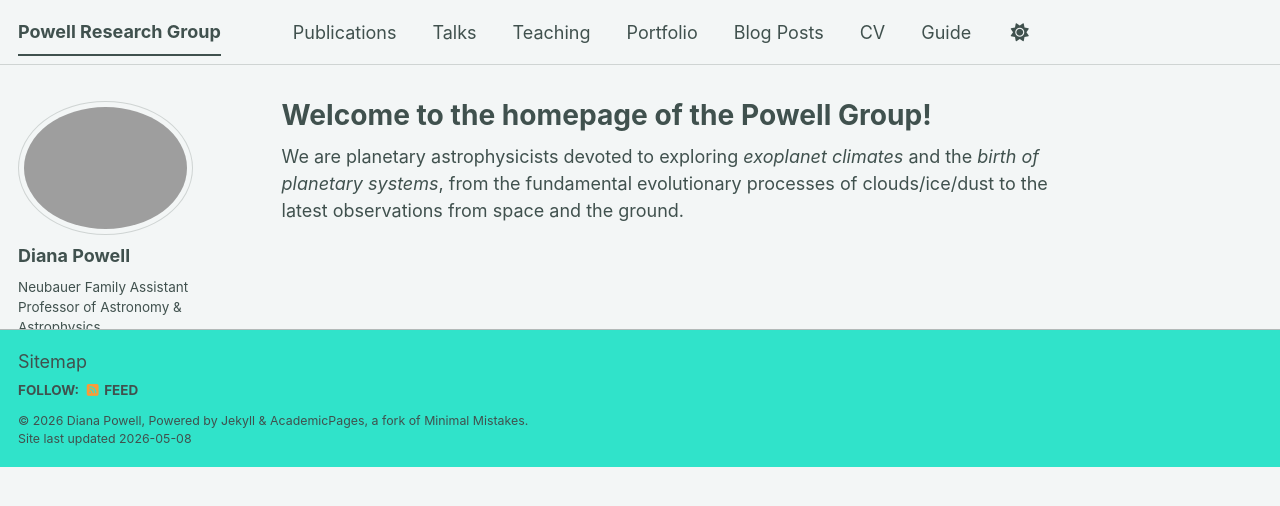
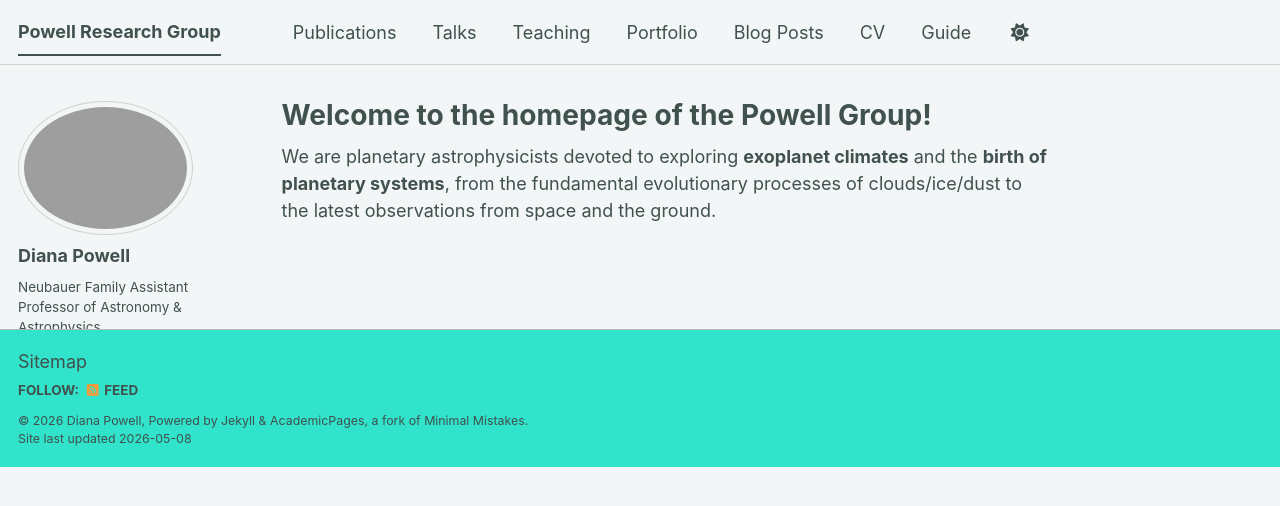
Before and after one commit to dpowplanet/dpowplanet.github.io, a Jekyll site: the page built from _pages/about.md, in a window 1280 px wide. Shown: the top 506 px of the page. Built offline with Jekyll 4.4.1, drawn with Linux system fonts in a browser that asks for light colours; some web fonts are replaced; a script bundle is joined from its source files by our own code; library files that are not in the unit come from our copies.

```diff
--- a/_pages/about.md
+++ b/_pages/about.md
@@ -7,4 +7,4 @@ redirect_from:
   - /about.html
 ---
 
-We are planetary astrophysicists devoted to exploring *exoplanet climates* and the *birth of planetary systems*, from the fundamental evolutionary processes of clouds/ice/dust to the latest observations from space and the ground.
+We are planetary astrophysicists devoted to exploring **exoplanet climates** and the **birth of planetary systems**, from the fundamental evolutionary processes of clouds/ice/dust to the latest observations from space and the ground.
```
